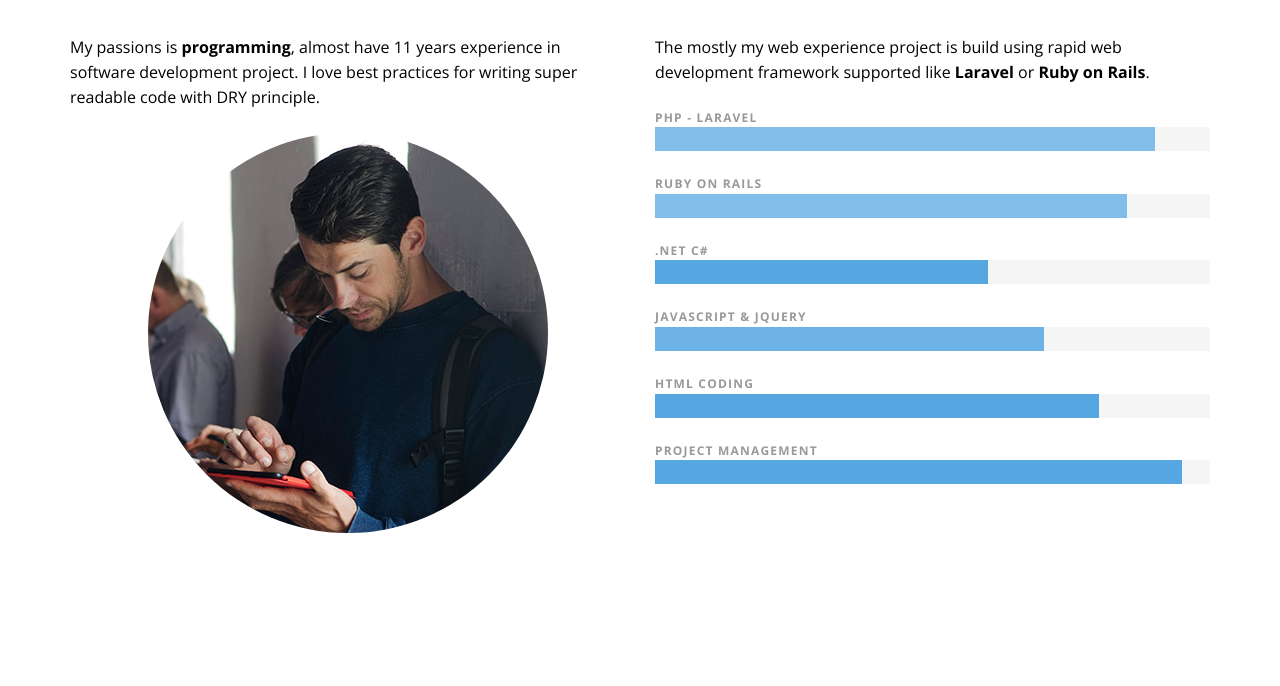
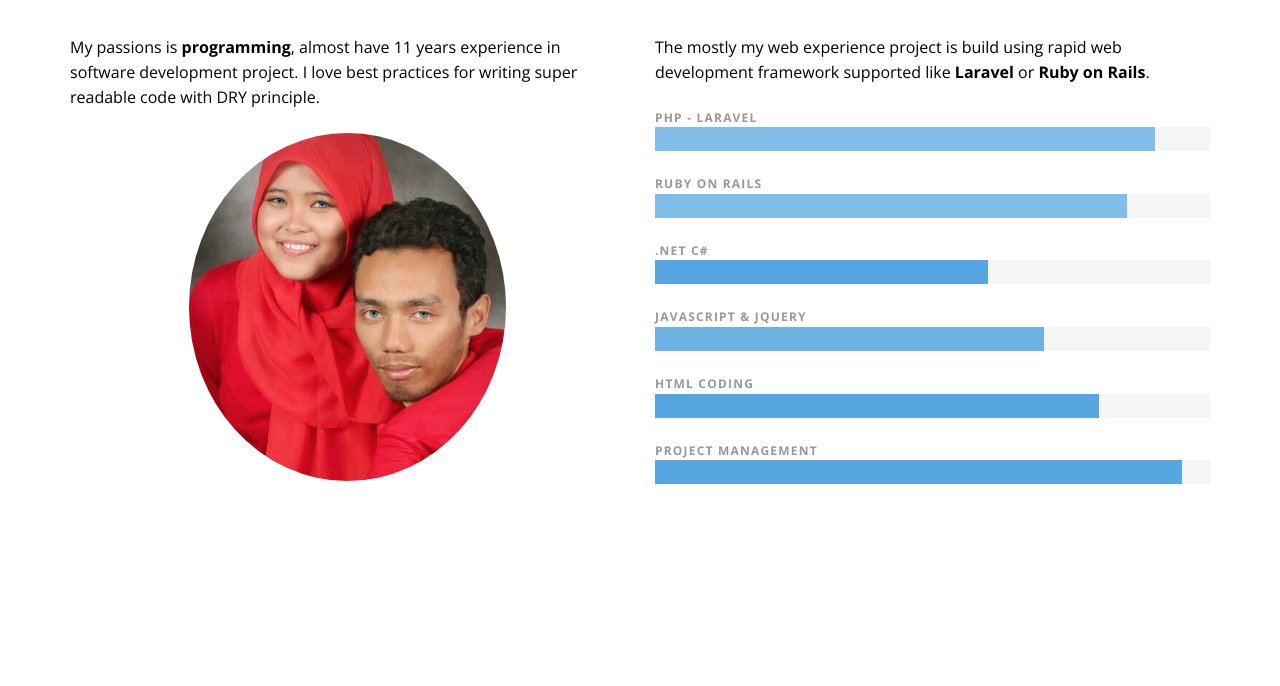
Before and after one commit to thesaputra/online-cv, a plain HTML site: page index.html in a window 1280 px wide. Shown: the part 639-1325 px from the top of the page. Drawn offline with nearby package versions, Linux system fonts and the light colour scheme; some packages are replaced by stand-ins of ours.

Commit message:
update image

```diff
--- a/index.html
+++ b/index.html
@@ -73,7 +73,7 @@
             <div class="row">
               <div class="col-sm-6 text-left">
                 <p>My passions is <strong>programming</strong>, almost have 11 years experience in software development project. I love best practices for writing super readable code with DRY principle.</p>
-                <p><img src="img/about.jpg" alt="This is me" class="image img-circle img-responsive"></p>
+                <p><img src="img/img-profile.png" alt="Aji Saputra" class="image img-circle img-responsive"></p>
               </div>
               <div class="col-sm-6">
                 <p>The mostly my web experience project is build using rapid web development framework supported like <strong>Laravel</strong> or <strong>Ruby on Rails</strong>.</p>
```
Also changed, not shown: img/img-profile.png (added).
